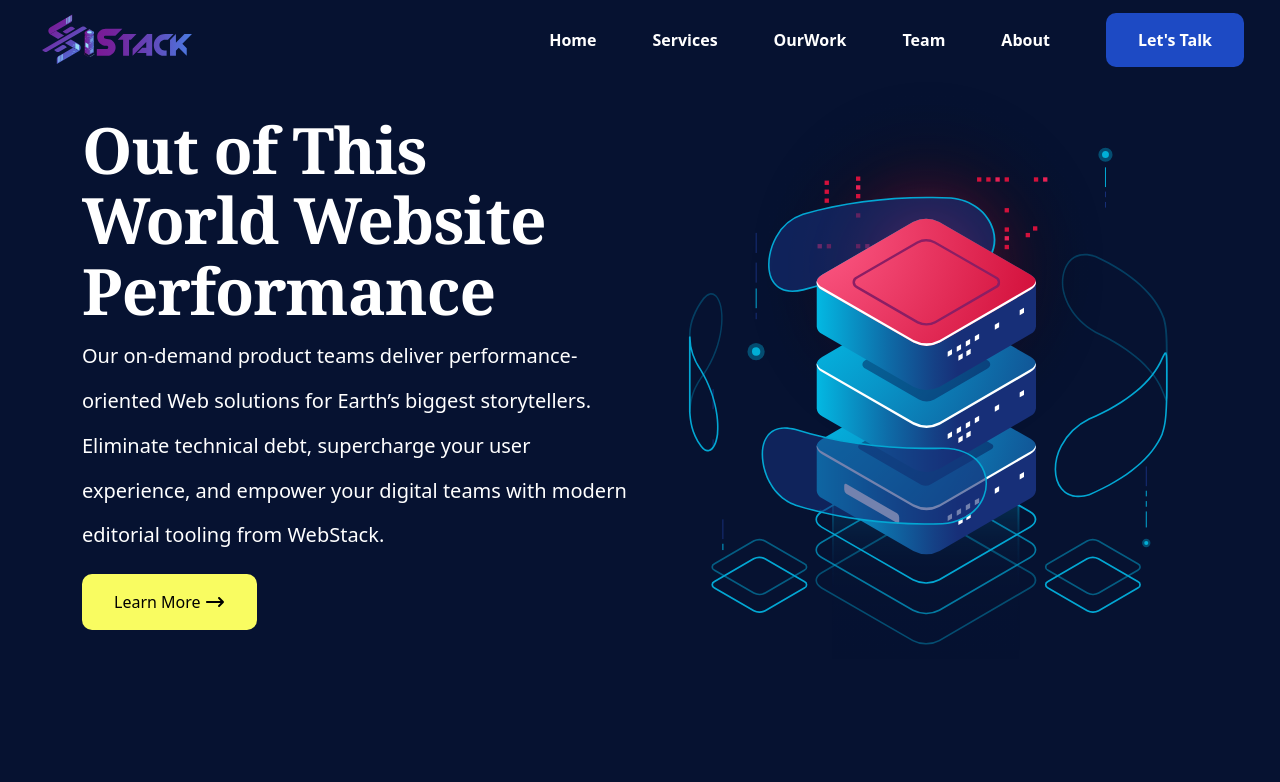
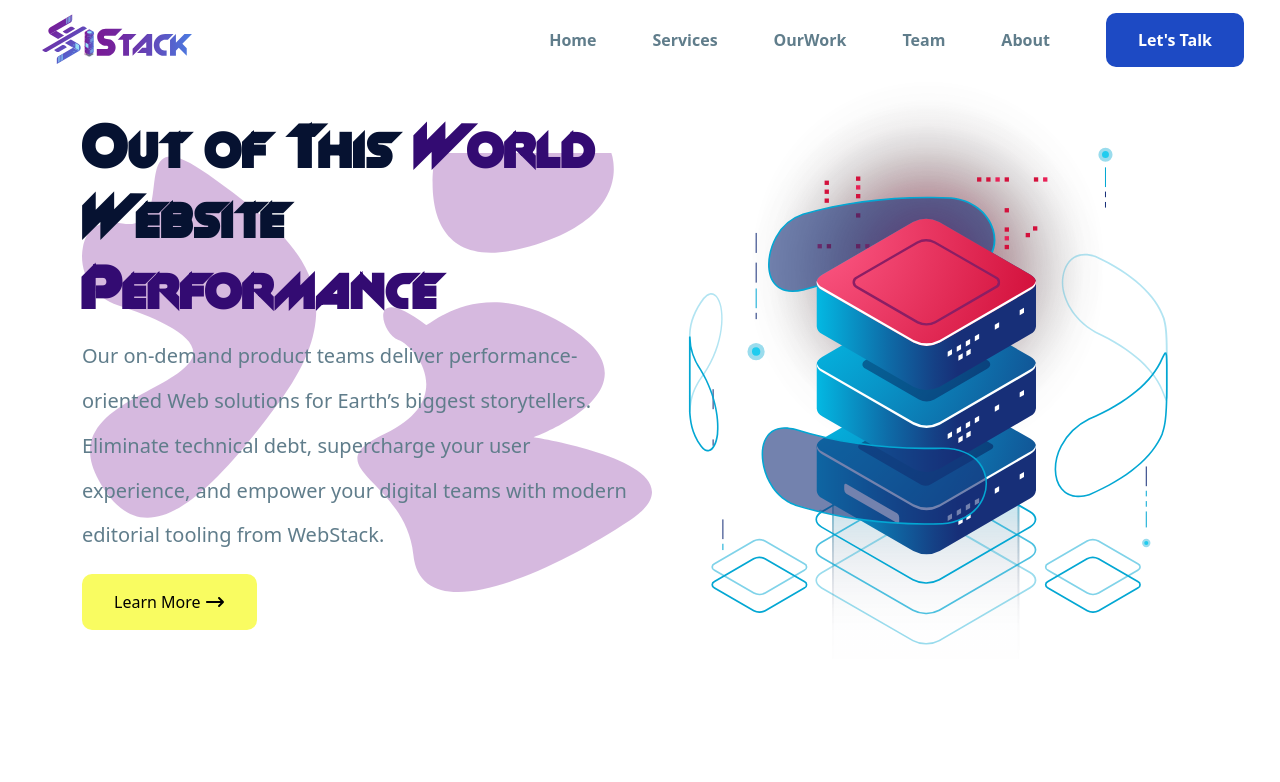
Before and after one commit to ATN20222/WebStack, a plain HTML site: page index.html in a window 1280 px wide. Shown: the top 782 px of the page. Drawn offline with Linux system fonts and the light colour scheme.

Commit message:
changeColors

```diff
--- a/index.html
+++ b/index.html
@@ -39,8 +39,15 @@
     <section class="FirstSection" >
         <div class="container">
             <div class="row">
-                <div class="col-lg-6 RightSideText" >
-                    <h1>Out of This World Website <br> Performance</h1>
+                <div class="col-lg-6 RightSideText" style="position: relative;">
+                    <img src="Images/text background.svg" style="position: absolute; width: 100%; z-index: -1;" alt="">
+                    <h1>Out of This
+                        <span>
+                            World
+                        </span> Website
+                        <br>
+                        <span>Performance</span>
+                    </h1>
                     <h5>
                         Our on-demand product teams deliver performance-oriented Web
                         solutions for Earth’s biggest storytellers. Eliminate technical debt,
--- a/style.css
+++ b/style.css
@@ -22,6 +22,7 @@ nav{
     z-index: 1000;
     top: 0;
     background-color: #061231;
+    background-color: white;
     min-height:80px;
     display: flex;
     justify-content: center;
@@ -60,6 +61,7 @@ nav .row{
     font-size: 16px;
     text-decoration: none;
     color: white;
+    color: #607d8b;
     font-weight: 600;
 
 }
@@ -82,6 +84,7 @@ nav .row{
 .FirstSection{
     position: relative;
     background-color: #061231;
+    background-color: white;
     min-height: 700px;
     z-index: 10;
 }
@@ -98,10 +101,20 @@ nav .row{
     font-weight: 600;
     letter-spacing: -1px;
     line-height: 1.1;
+
+
+    font-family: Slant;
+    color: #061231;
+    letter-spacing: 1.5px;
+}
+
+.RightSideText h1 span{
+    color: #330b72 ;
 }
 .RightSideText h5{
     font-weight: 400 !important;
     color: #fff;
+    color: #607d8b;
     font-size: 20px;
     line-height:2.8rem;
 }
```
Also changed, not shown: Images/text background.svg (added).
